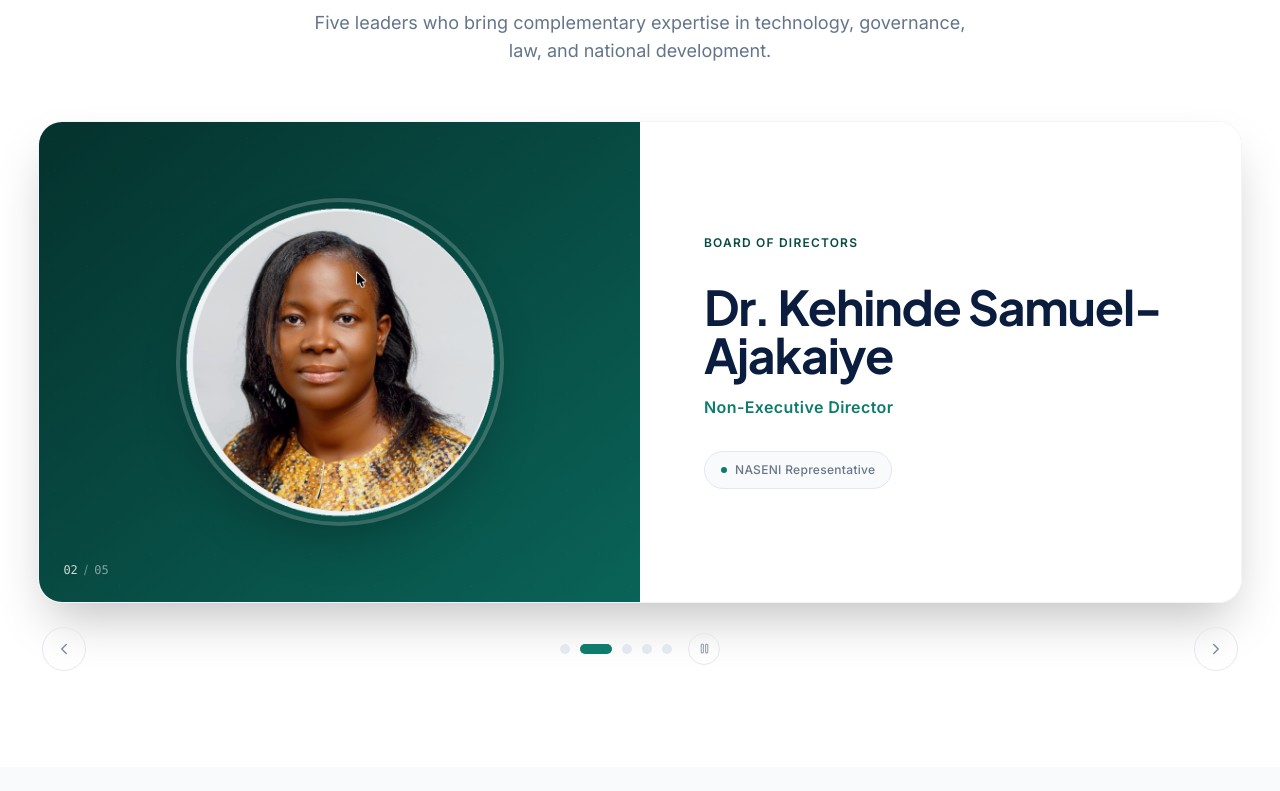
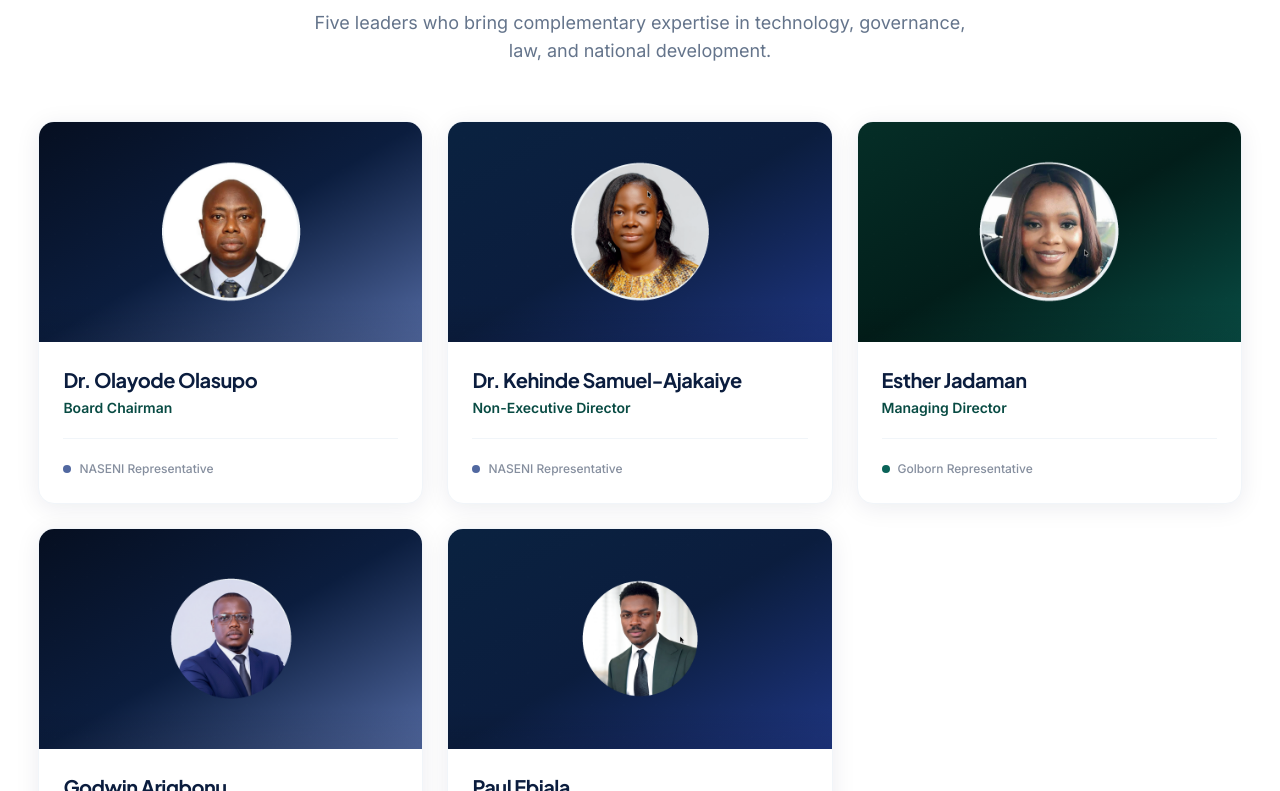
Before and after one commit to GodfreySam/ngl-govtech-web, a Next.js app: page /leadership in a window 1280 px wide. Shown: the part 649-1440 px from the top of the page. Built offline with nearby package versions, Linux system fonts and the light colour scheme.

Commit message:
Redesign leadership: grid on desktop, snap carousel on mobile

```diff
--- a/app/globals.css
+++ b/app/globals.css
@@ -110,6 +110,10 @@
   .animation-delay-400 { animation-delay: 400ms; }
   .animation-delay-500 { animation-delay: 500ms; }
 
+  .snap-x::-webkit-scrollbar {
+    display: none;
+  }
+
   .bg-dot-pattern {
     background-image: radial-gradient(circle, rgba(255,255,255,0.06) 1px, transparent 1px);
     background-size: 32px 32px;
--- a/components/sections/LeadershipCarousel.tsx
+++ b/components/sections/LeadershipCarousel.tsx
@@ -1,8 +1,6 @@
 "use client";
 
-import { useState, useEffect, useCallback } from "react";
 import Image from "next/image";
-import { ChevronLeft, ChevronRight, Pause, Play } from "lucide-react";
 import { cn } from "@/lib/utils";
 
 interface Member {
@@ -13,154 +11,116 @@ interface Member {
   photo?: string;
 }
 
-const avatarColors = [
-  "from-navy to-navy-300",
-  "from-green-700 to-green-500",
+const headerGradients = [
+  "from-navy-dark via-navy to-navy-300",
+  "from-[#0a2240] via-navy to-navy-400",
+  "from-[#052e27] via-green-800 to-green-600",
+  "from-navy-dark via-navy to-navy-300",
+  "from-[#0a2240] via-navy to-navy-400",
 ];
 
-export default function LeadershipCarousel({ members }: { members: Member[] }) {
-  const [idx, setIdx] = useState(0);
-  const [paused, setPaused] = useState(false);
-
-  const prev = useCallback(() => setIdx(i => (i - 1 + members.length) % members.length), [members.length]);
-  const next = useCallback(() => setIdx(i => (i + 1) % members.length), [members.length]);
-
-  useEffect(() => {
-    if (paused) return;
-    const t = setInterval(next, 4500);
-    return () => clearInterval(t);
-  }, [paused, next]);
-
-  const member = members[idx];
-  const color = avatarColors[idx % avatarColors.length];
+function MemberCard({ member, index }: { member: Member; index: number }) {
+  const isNaseni = member.affiliation.includes("NASENI");
 
   return (
+    <div className="flex flex-col h-full rounded-2xl overflow-hidden bg-white border border-slate-100 shadow-card hover:shadow-card-hover hover:-translate-y-1.5 transition-all duration-300">
+
+      {/* ── Gradient photo header ── */}
       <div
-      aria-roledescription="carousel"
-      aria-label="Board of Directors"
-      onMouseEnter={() => setPaused(true)}
-      onMouseLeave={() => setPaused(false)}
-      onTouchStart={() => setPaused(true)}
-      onTouchEnd={() => setPaused(false)}
+        className={cn(
+          "relative flex items-center justify-center overflow-hidden bg-gradient-to-br",
+          headerGradients[index % headerGradients.length]
+        )}
+        style={{ height: "220px" }}
       >
-
-      {/* Card */}
-      <div className="grid md:grid-cols-2 rounded-3xl shadow-2xl border border-slate-100 overflow-hidden">
-
-        {/* Left — photo */}
-        <div className={cn(
-          "relative flex flex-col items-center justify-center min-h-[320px] md:min-h-[480px] overflow-hidden bg-gradient-to-br",
-          color
-        )}>
-          <div className="absolute inset-0 bg-dot-pattern opacity-20" />
+        <div className="absolute inset-0 bg-dot-pattern opacity-10" />
 
         {member.photo ? (
-            <div className="relative z-10 w-56 h-56 md:w-72 md:h-72 lg:w-80 lg:h-80 rounded-full overflow-hidden ring-4 ring-white/20 shadow-2xl">
+          <div className="relative z-10 w-40 h-40">
             <Image
               src={member.photo}
               alt={member.name}
               fill
-                className="object-cover object-top"
-                sizes="360px"
-                priority={idx === 0}
+              className="object-contain"
+              sizes="160px"
             />
           </div>
         ) : (
           <span
-              className="relative z-10 font-display font-bold text-white select-none"
-              style={{ fontSize: "clamp(5rem, 14vw, 10rem)", lineHeight: 1, opacity: 0.75 }}
+            className="relative z-10 font-display font-bold text-white/30 select-none leading-none"
+            style={{ fontSize: "6rem" }}
           >
             {member.initials}
           </span>
         )}
 
-          {/* Counter */}
-          <div className="absolute bottom-6 left-6 flex items-center gap-1.5 z-10">
-            <span className="text-white/80 font-mono text-xs tabular-nums drop-shadow">
-              {String(idx + 1).padStart(2, "0")}
-            </span>
-            <span className="text-white/40 text-xs">/</span>
-            <span className="text-white/50 font-mono text-xs tabular-nums drop-shadow">
-              {String(members.length).padStart(2, "0")}
-            </span>
+        {/* Subtle bottom vignette */}
+        <div className="absolute inset-x-0 bottom-0 h-10 bg-gradient-to-t from-black/10 to-transparent pointer-events-none" />
       </div>
 
-          {/* Pause indicator */}
-          {paused && (
-            <div className="absolute bottom-6 right-6 z-10">
-              <Pause size={14} className="text-white/50" />
-            </div>
-          )}
-        </div>
-
-        {/* Right — name & title */}
-        <div className="bg-white px-10 py-14 lg:px-16 lg:py-20 flex flex-col justify-center">
-          <span className="label-tag mb-8">Board of Directors</span>
-
-          <h3 className="font-display font-bold text-navy text-3xl lg:text-4xl xl:text-5xl leading-tight mb-4">
+      {/* ── Card body ── */}
+      <div className="flex flex-col flex-1 p-6">
+        <h3 className="font-display font-bold text-navy text-lg sm:text-xl leading-snug mb-1">
           {member.name}
         </h3>
-
-          <p className="text-green font-semibold text-base tracking-wide mb-8">
+        <p className="text-green-600 font-semibold text-sm mb-auto pb-5">
           {member.title}
         </p>
 
-          <div className="flex items-center gap-2 px-4 py-2.5 rounded-full bg-slate-50 border border-slate-200 w-fit">
-            <div className="w-1.5 h-1.5 rounded-full bg-green" />
-            <span className="text-xs font-medium text-navy/60 tracking-wide">{member.affiliation}</span>
-          </div>
-        </div>
-      </div>
-
-      {/* Navigation */}
-      <div className="flex items-center justify-between mt-6 px-1">
-        <button
-          type="button"
-          onClick={() => { setPaused(true); prev(); }}
-          aria-label="Previous member"
-          className="w-11 h-11 rounded-full border border-slate-200 flex items-center justify-center text-navy/50 hover:border-navy hover:text-navy hover:bg-navy/5 transition-all"
-        >
-          <ChevronLeft size={18} />
-        </button>
-
-        {/* Dots + play/pause toggle */}
-        <div className="flex items-center gap-4">
-          <div className="flex items-center gap-2.5">
-            {members.map((m, i) => (
-              <button
-                key={m.name}
-                type="button"
-                aria-label={m.name}
-                onClick={() => { setPaused(true); setIdx(i); }}
+        {/* Affiliation */}
+        <div className="pt-4 border-t border-slate-100">
+          <span className="inline-flex items-center gap-2 text-xs font-medium text-navy/50">
+            <span
               className={cn(
-                  "rounded-full transition-all duration-300",
-                  i === idx
-                    ? "w-8 h-2.5 bg-green"
-                    : "w-2.5 h-2.5 bg-slate-200 hover:bg-slate-300"
+                "w-2 h-2 rounded-full shrink-0",
+                isNaseni ? "bg-navy-300" : "bg-green-500"
               )}
             />
-            ))}
+            {member.affiliation}
+          </span>
         </div>
-
-          <button
-            type="button"
-            onClick={() => setPaused(p => !p)}
-            aria-label={paused ? "Resume autoplay" : "Pause autoplay"}
-            className="w-8 h-8 rounded-full border border-slate-200 flex items-center justify-center text-navy/40 hover:border-navy hover:text-navy hover:bg-navy/5 transition-all"
-          >
-            {paused ? <Play size={13} /> : <Pause size={13} />}
-          </button>
-        </div>
-
-        <button
-          type="button"
-          onClick={() => { setPaused(true); next(); }}
-          aria-label="Next member"
-          className="w-11 h-11 rounded-full border border-slate-200 flex items-center justify-center text-navy/50 hover:border-navy hover:text-navy hover:bg-navy/5 transition-all"
-        >
-          <ChevronRight size={18} />
-        </button>
       </div>
     </div>
   );
 }
+
+export default function LeadershipCarousel({ members }: { members: Member[] }) {
+  return (
+    <>
+      {/* ── Mobile: horizontal snap carousel ── */}
+      <div
+        className="md:hidden flex gap-5 overflow-x-auto snap-x snap-mandatory pb-6 -mx-4 px-4"
+        style={{ scrollbarWidth: "none" } as React.CSSProperties}
+      >
+        {members.map((member, i) => (
+          <div
+            key={member.name}
+            className="snap-center shrink-0 w-[76vw] max-w-[300px]"
+          >
+            <MemberCard member={member} index={i} />
+          </div>
+        ))}
+        {/* trailing spacer so last card isn't flush with edge */}
+        <div className="shrink-0 w-2" aria-hidden="true" />
+      </div>
+
+      {/* ── Desktop: CSS grid ── */}
+      <div className="hidden md:grid md:grid-cols-2 lg:grid-cols-3 gap-6">
+        {members.map((member, i) => (
+          <div
+            key={member.name}
+            className={cn(
+              // 5 items in a 3-col grid → last item at row-2, col-1.
+              // Shift it to col-2 so row-2 reads as [card4][card5][empty] — a centred pair.
+              i === members.length - 1 && members.length % 3 === 2
+                ? "lg:col-start-2"
+                : undefined
+            )}
+          >
+            <MemberCard member={member} index={i} />
+          </div>
+        ))}
+      </div>
+    </>
+  );
+}
```
Lines whose indentation alone changed are shown as unchanged.
